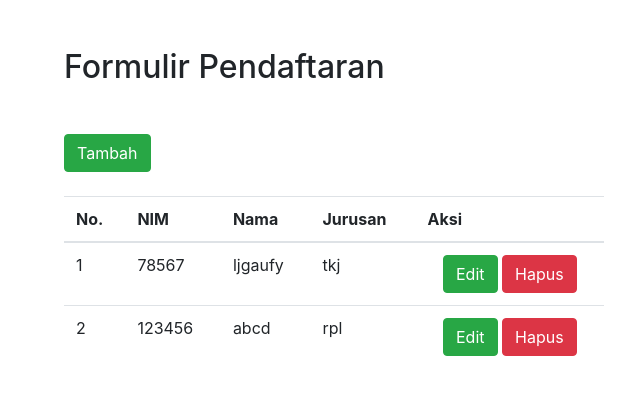
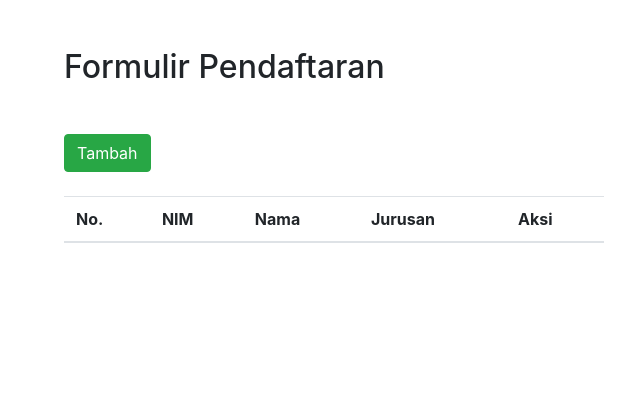
Before and after one commit to MarshaZ7/MarshaZ7.github.io, a PHP site: page / in a window 1280 px wide. Shown: the top 395 px of the page, without its empty margins (306-946 px from the left). Run offline with PHP 8.4, Linux system fonts and the light colour scheme; data comes from the database, SQL or seed files in the repository; lists and menus that the app fills with data are empty; some libraries are stand-ins or nearby versions.

Commit message:
Update index.html

```diff
--- a/index.php
+++ b/index.php
@@ -1,6 +1,4 @@
-<?php
-require_once('koneksi.php');
-?>
+
 <html lang="en">
 <head><meta charset="UTF-8">
 	<meta name="viewport" content="width=device-width, initial-scale=1.0">
@@ -26,39 +24,3 @@
   </tr>
   </thead>
 <tbody>
-<?php
-$sql = "SELECT * FROM mahasiswa";
-$row = $koneksi->prepare($sql);
-$row->execute();
-$hasil = $row->fetchAll();
-$a = 1;
-foreach ($hasil as $isi) {
-?>
-<tr>
-<td><?php echo $a ?></td>
-<td><?php echo $isi['nim'] ?></td>
-<td><?php echo $isi['nama']; ?></td>
-<td><?php echo $isi['jurusan']; ?></td>
-<td style="text-align: center;">
-<a href="edit.php?nim=<?php echo $isi['nim']; ?>" class="btn btn-success btn-md">Edit
-<span class="fa fa-edit"></span>
-</a>
-<a onclick="return confirm('Apakah yakin data akan dihapus?')"href="hapus.php?nim=<?php echo $isi['nim']; ?>"class="btn btn-danger btn-md">Hapus
-<span class="fa fa-trash"></span>
-<script src="https://code.jquery.com/jquery-3.5.1.slim.min.js"></script>
-<script src="https://cdn.jsdelivr.net/npm/@popperjs/core@2.10.2/dist/umd/popper.min.js"></script>
-<script src="https://stackpath.bootstrapcdn.com/bootstrap/4.5.2/js/bootstrap.min.js"></script>
-</a>
-</td>
-</tr>
-<?php
-$a++;
-}
-?>
-</tbody>
-</table>
-</div>
-</div>
-</div>
-</body>
-</html>
```
